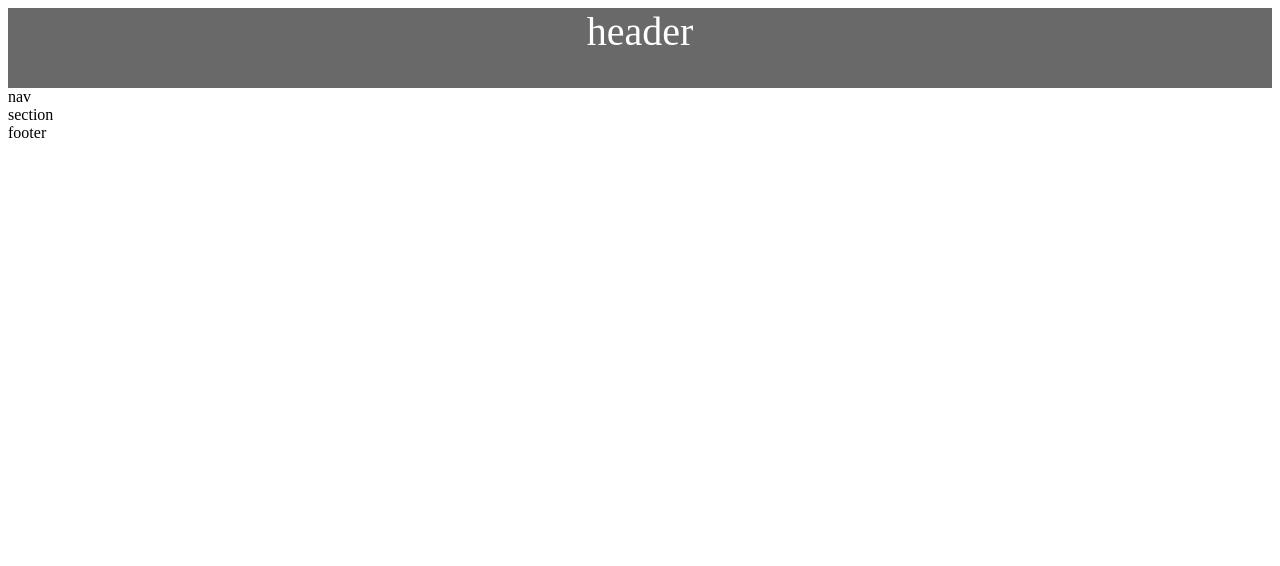
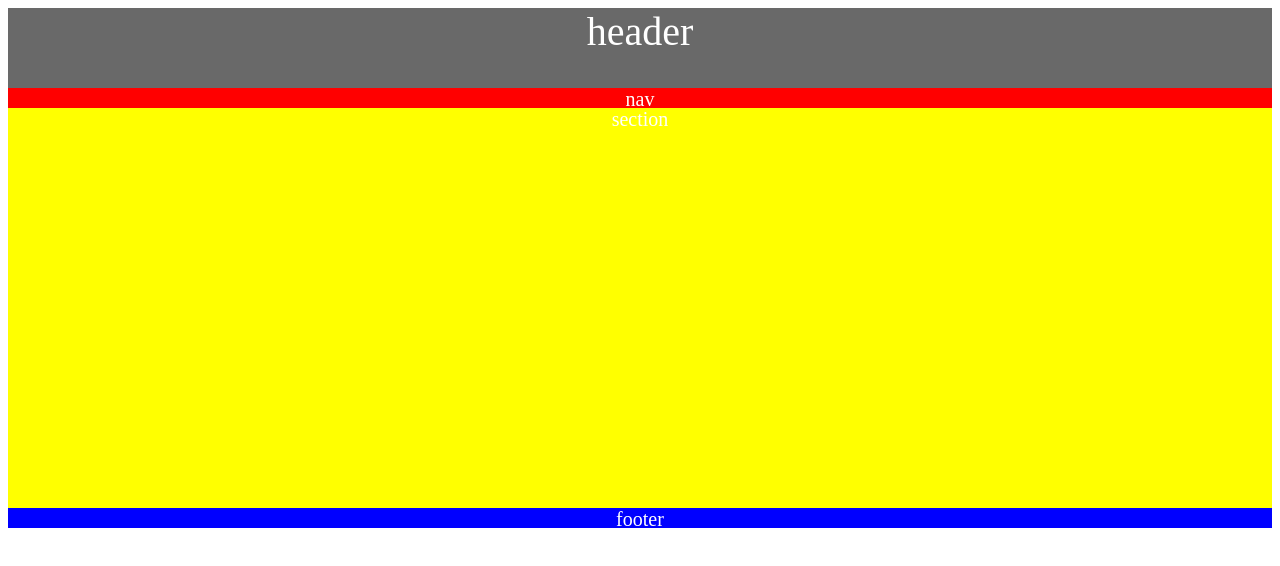
Before and after one commit to emersoncavalcanti-prof/aulaweb2025, a plain HTML site: page index.html in a window 1280 px wide. Drawn offline with Linux system fonts and the light colour scheme.

Commit message:
exemplo de tags basicas html com css

```diff
--- a/assets/css/estilos.css
+++ b/assets/css/estilos.css
@@ -6,3 +6,30 @@ header{
     text-align: center;
     font-size:40px;
 }
+
+nav{
+  background-color: red;
+    color: white;
+    height: 20px;
+    width: 100%;
+    text-align: center;
+    font-size:20px;
+}
+
+section{
+  background-color: yellow;
+    color: white;
+    height:400px;
+    width: 100%;
+    text-align: center;
+    font-size:20px;
+}
+
+footer{
+  background-color: blue;
+    color: white;
+    height: 20px;
+    width: 100%;
+    text-align: center;
+    font-size:20px;
+}
```
